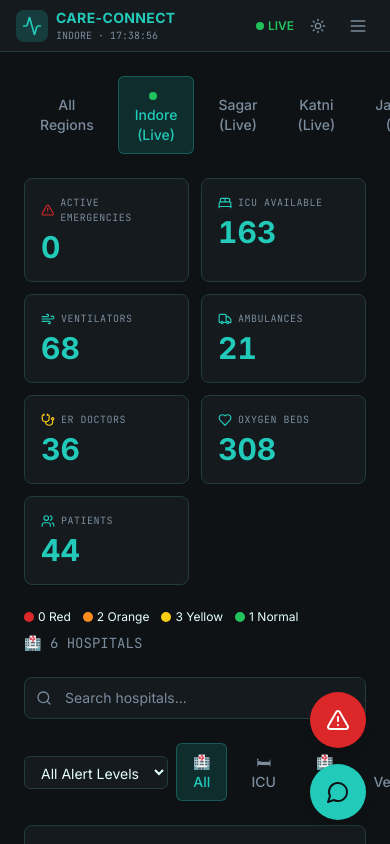
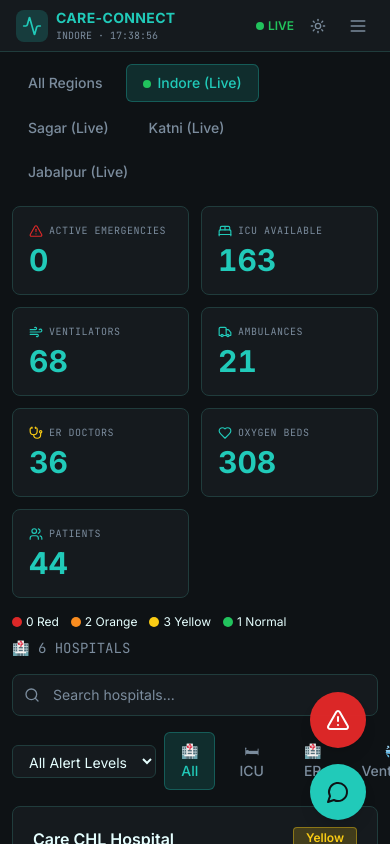
Before and after one commit to kratikjain794/remix-of-remix-of-remix-of-remix-of-remix-of-pixel-perfect-clone, a React (Vite) app: page / in a window 390 px wide. Shown: the top 844 px of the page. Built offline with nearby package versions, Linux system fonts and the light colour scheme; the HTML template or start-up script is replaced by a standard one.

Commit message:
Preceding changes

```diff
--- a/src/pages/ResourceMap.tsx
+++ b/src/pages/ResourceMap.tsx
@@ -33,9 +33,9 @@ export default function ResourceMap() {
   const alerts = getAlertCounts(selectedRegion === 'All Regions' ? hospitals : hospitals.filter(h => h.city === selectedRegion));
 
   return (
-    <div className="p-6 space-y-6">
+    <div className="p-3 sm:p-6 space-y-4 sm:space-y-6">
       {/* Region tabs */}
-      <div className="flex items-center gap-2">
+      <div className="flex items-center gap-2 flex-wrap">
         {regions.map(r => (
           <button key={r} onClick={() => setSelectedRegion(r)} className={selectedRegion === r ? 'nav-tab-active' : 'nav-tab'}>
             {r === selectedRegion && r !== 'All Regions' && <span className="inline-block w-2 h-2 rounded-full bg-alert-green mr-1.5 animate-pulse-live" />}
```
